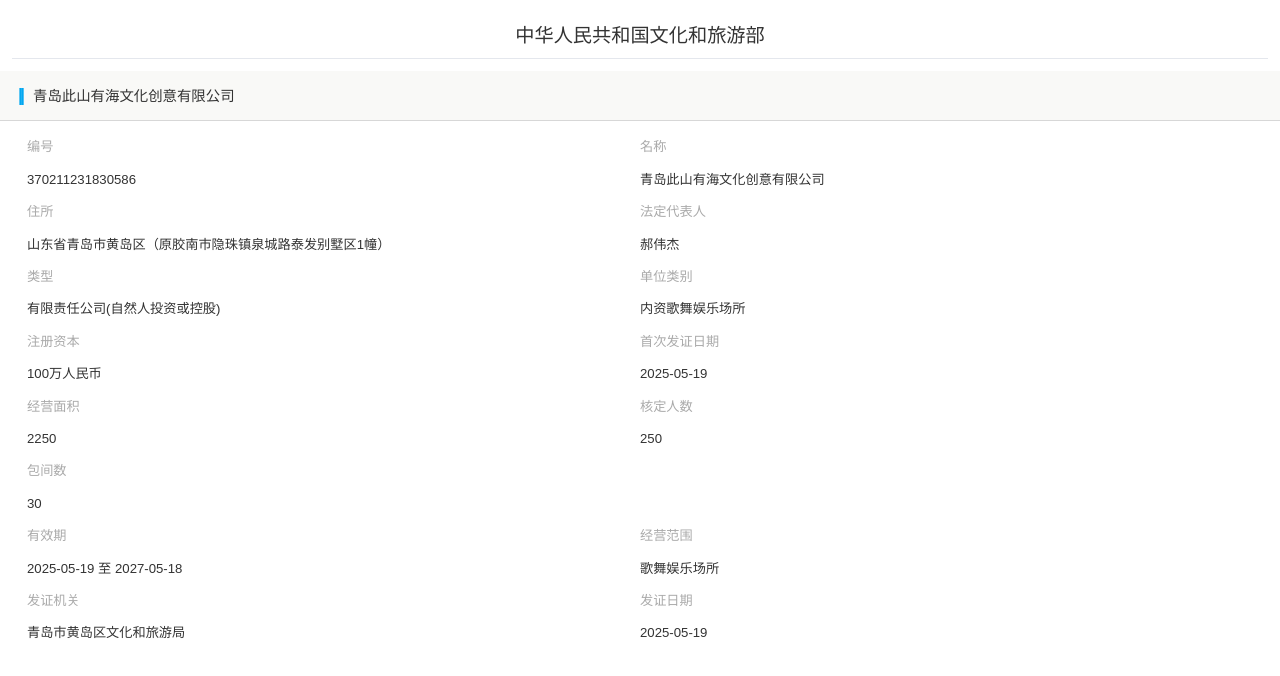
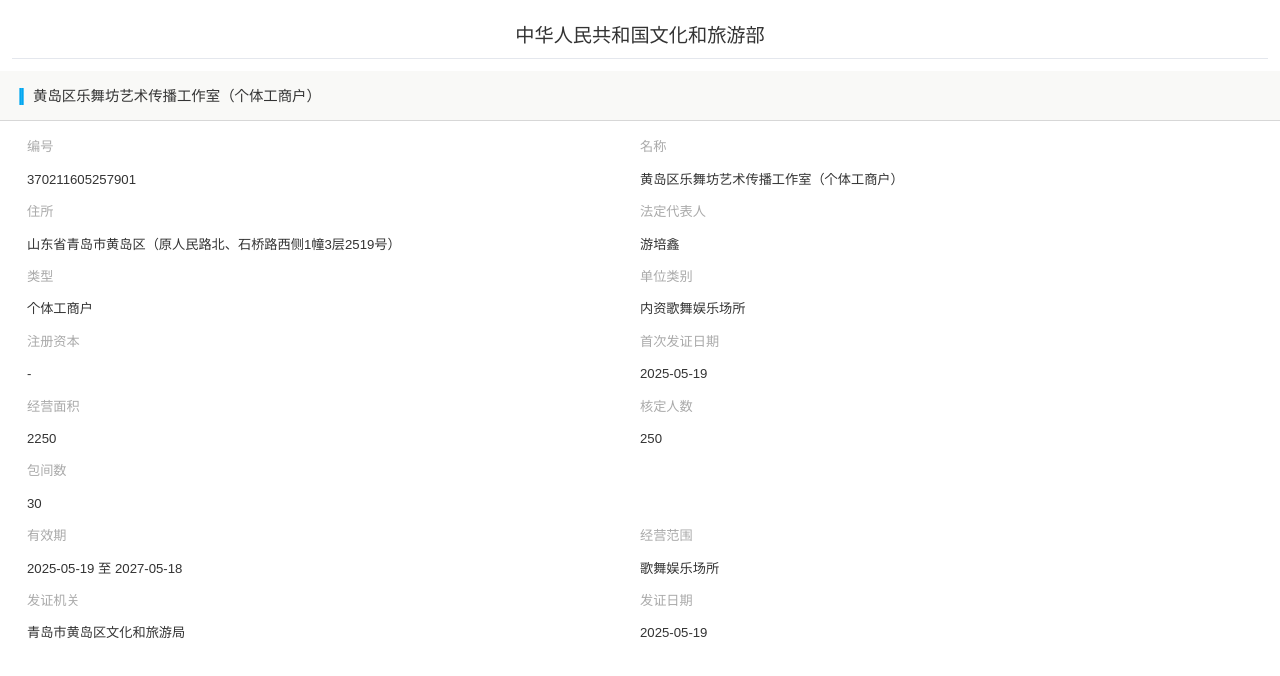
Before and after one commit to jbhdxkz-166/MAD289FA-8, a plain HTML site: page index.html in a window 1280 px wide. Drawn offline with Linux system fonts and the light colour scheme.

Commit message:
Update index.html

```diff
--- a/index.html
+++ b/index.html
@@ -420,33 +420,33 @@
     </div>
 
     <div class="first">
-        <span class="xd">|</span><span>青岛此山有海文化创意有限公司</span>
+        <span class="xd">|</span><span>黄岛区乐舞坊艺术传播工作室（个体工商户）</span>
     </div>
     <div class="ycxx">
         <div class="ycxx-content">
             <div class="ycxx-left">
                 <span>编号</span>
-                <span>370211231830586</span>
+                <span>370211605257901</span>
             </div>
             <div class="ycxx-left">
                 <span>名称</span>
-                <span>青岛此山有海文化创意有限公司</span>
+                <span>黄岛区乐舞坊艺术传播工作室（个体工商户）</span>
             </div>
         </div>
         <div class="ycxx-content">
             <div class="ycxx-left">
                 <span>住所</span>
-                <span>山东省青岛市黄岛区（原胶南市隐珠镇泉城路泰发别墅区1幢）</span>
+                <span>山东省青岛市黄岛区（原人民路北、石桥路西侧1幢3层2519号）</span>
             </div>
             <div class="ycxx-left">
                 <span>法定代表人</span>
-                <span>郝伟杰</span>
+                <span>游培鑫</span>
             </div>
         </div>
         <div class="ycxx-content">
             <div class="ycxx-left">
                 <span>类型</span>
-                <span>有限责任公司(自然人投资或控股)</span>
+                <span>个体工商户</span>
             </div>
             <div class="ycxx-left">
                 <span>单位类别</span>
@@ -456,7 +456,7 @@
         <div class="ycxx-content">
             <div class="ycxx-left">
                 <span>注册资本</span>
-                <span>100万人民币</span>
+                <span>-</span>
             </div>
             <div class="ycxx-left">
                 <span>首次发证日期</span>
```
